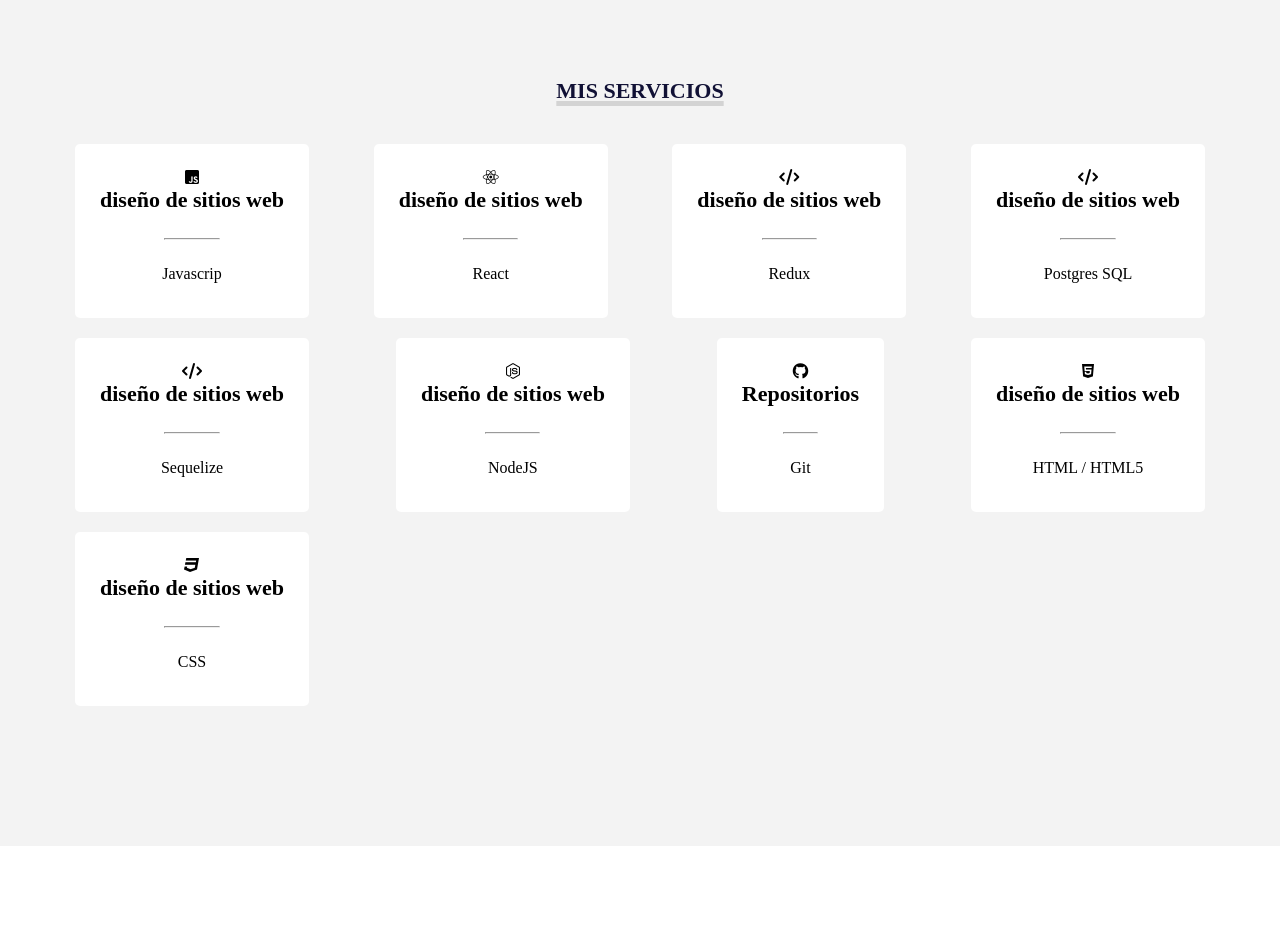
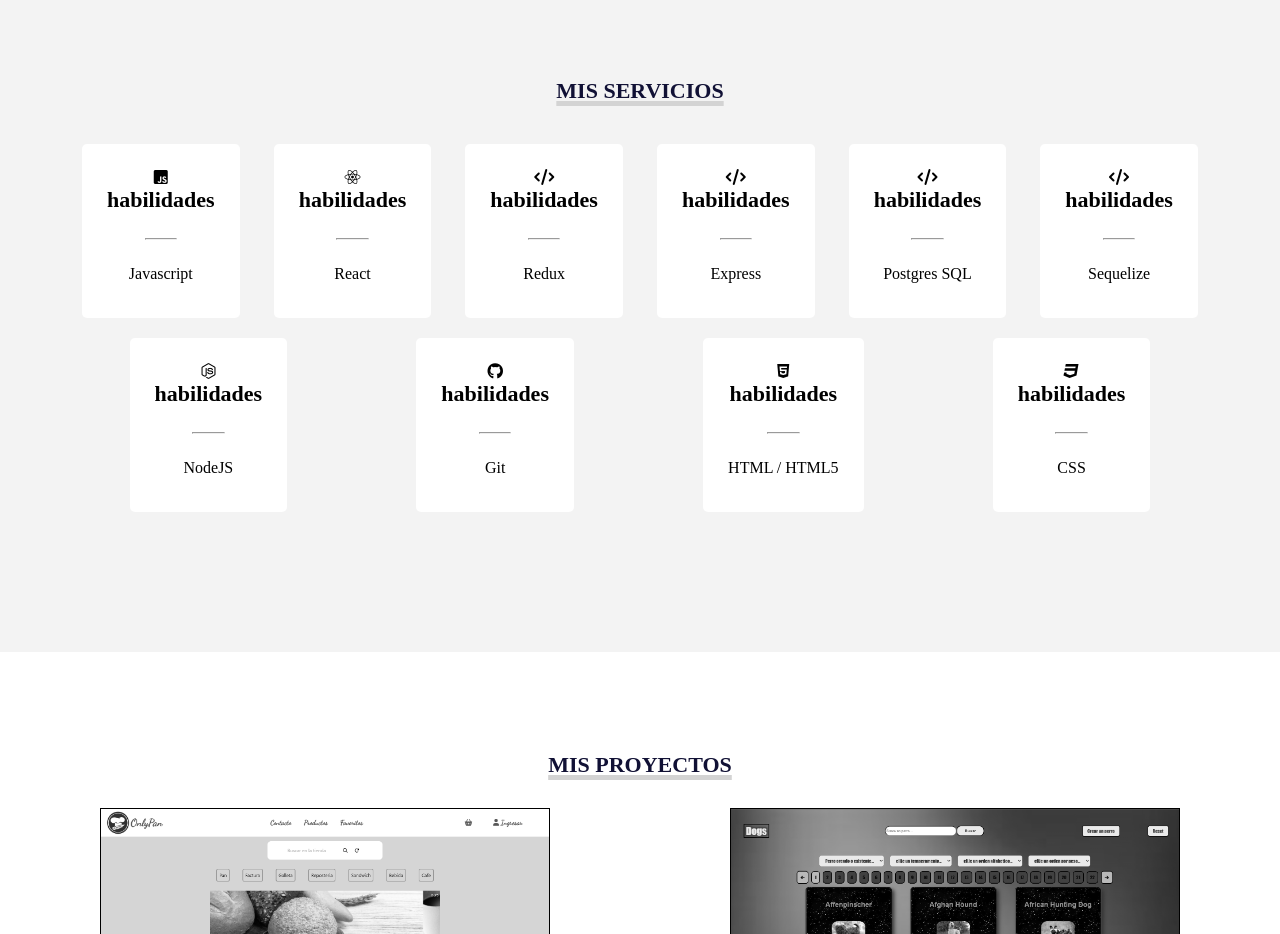
Before and after one commit to FacuF54/portfolio.github.io, a plain HTML site: page index.html in a window 1280 px wide. Shown: the part 1460-2394 px from the top of the page. Drawn offline with Linux system fonts and the light colour scheme.

Commit message:
cambios estilos

```diff
--- a/index.css
+++ b/index.css
@@ -220,7 +220,9 @@ html {
 
 #servicios .fila {
     display: flex;
-    justify-content: space-between;
+    flex-direction: row;
+    flex-wrap: wrap;
+    justify-content:space-around;
     max-width: 1150px;
     margin: 30px auto;
     flex-wrap: wrap;
--- a/index.html
+++ b/index.html
@@ -75,17 +75,17 @@
             <div class="servicio">
                 <span class="icono">
                     <i class="fa-brands fa-square-js"></i>
-                    <h4>diseño de sitios web</h4>
+                    <h4>habilidades</h4>
                     <hr>
                     <ul class="servicios-tag">
-                        <li>Javascrip</li>
+                        <li>Javascript</li>
                     </ul>
                 </span>
             </div>
             <div class="servicio">
                 <span class="icono">
                     <i class="fa-brands fa-react"></i>
-                    <h4>diseño de sitios web</h4>
+                    <h4>habilidades</h4>
                     <hr>
                     <ul class="servicios-tag">
                         <li>React</li>
@@ -95,7 +95,7 @@
             <div class="servicio">
                 <span class="icono">
                     <i class="fa-solid fa-code"></i>
-                    <h4>diseño de sitios web</h4>
+                    <h4>habilidades</h4>
                     <hr>
                     <ul class="servicios-tag">
                         <li>Redux</li>
@@ -105,7 +105,17 @@
             <div class="servicio">
                 <span class="icono">
                     <i class="fa-solid fa-code"></i>
-                    <h4>diseño de sitios web</h4>
+                    <h4>habilidades</h4>
+                    <hr>
+                    <ul class="servicios-tag">
+                        <li>Express</li>
+                    </ul>
+                </span>
+            </div>
+            <div class="servicio">
+                <span class="icono">
+                    <i class="fa-solid fa-code"></i>
+                    <h4>habilidades</h4>
                     <hr>
                     <ul class="servicios-tag">
                         <li>Postgres SQL</li>
@@ -115,7 +125,7 @@
             <div class="servicio">
                 <span class="icono">
                     <i class="fa-solid fa-code"></i>
-                    <h4>diseño de sitios web</h4>
+                    <h4>habilidades</h4>
                     <hr>
                     <ul class="servicios-tag">
                         <li>Sequelize</li>
@@ -125,7 +135,7 @@
             <div class="servicio">
                 <span class="icono">
                     <i class="fa-brands fa-node-js"></i>
-                    <h4>diseño de sitios web</h4>
+                    <h4>habilidades</h4>
                     <hr>
                     <ul class="servicios-tag">
                         <li>NodeJS</li>
@@ -135,7 +145,7 @@
             <div class="servicio">
                 <span class="icono">
                     <i class="fa-brands fa-github"></i>
-                    <h4>Repositorios</h4>
+                    <h4>habilidades</h4>
                     <hr>
                     <ul class="servicios-tag">
                         <li>Git</li>
@@ -145,7 +155,7 @@
             <div class="servicio">
                 <span class="icono">
                     <i class="fa-brands fa-html5"></i>
-                    <h4>diseño de sitios web</h4>
+                    <h4>habilidades</h4>
                     <hr>
                     <ul class="servicios-tag">
                         <li>HTML / HTML5</li>
@@ -155,7 +165,7 @@
             <div class="servicio">
                 <span class="icono">
                     <i class="fa-brands fa-css3"></i>
-                    <h4>diseño de sitios web</h4>
+                    <h4>habilidades</h4>
                     <hr>
                     <ul class="servicios-tag">
                         <li>CSS</li>
```
